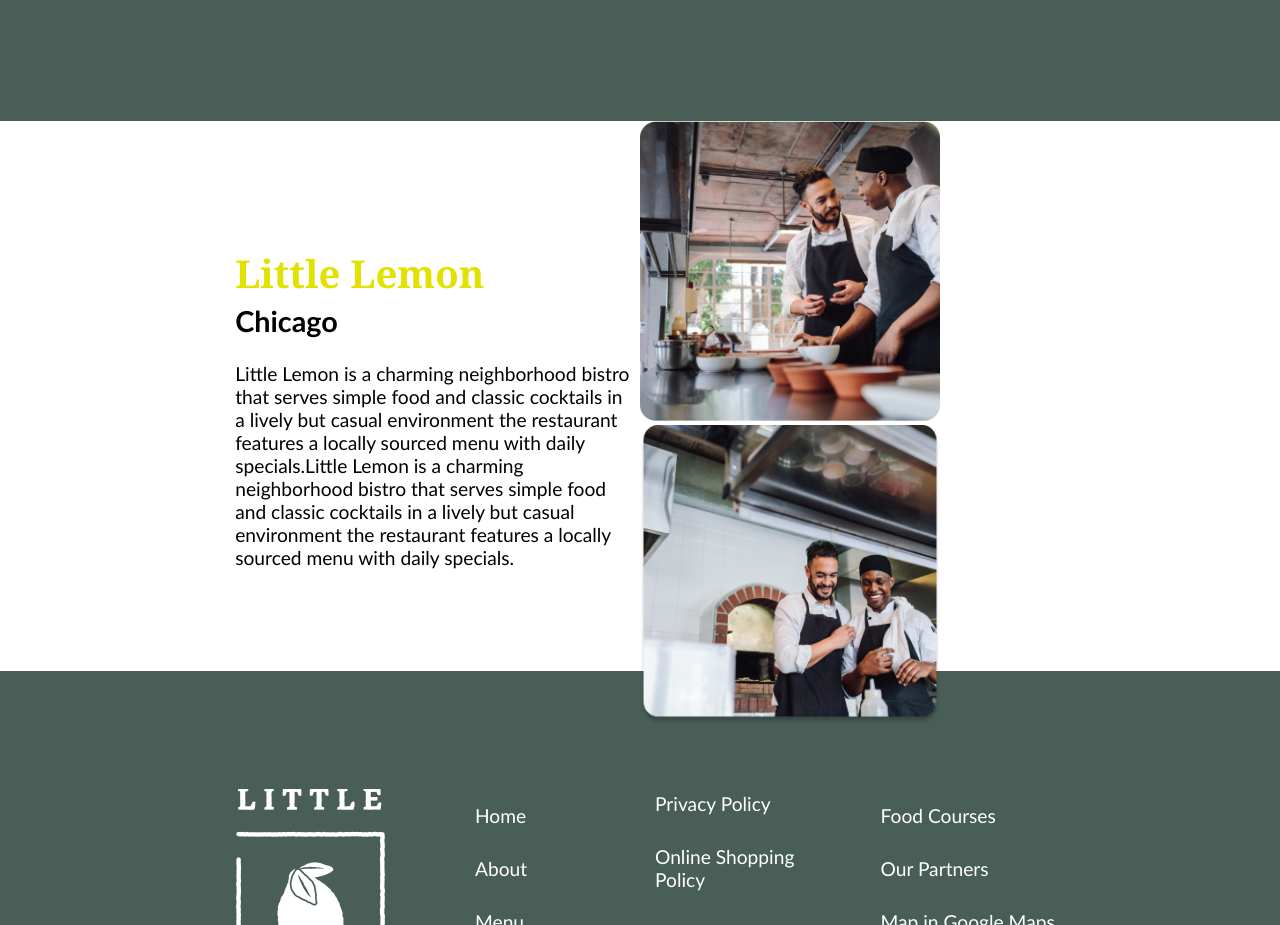
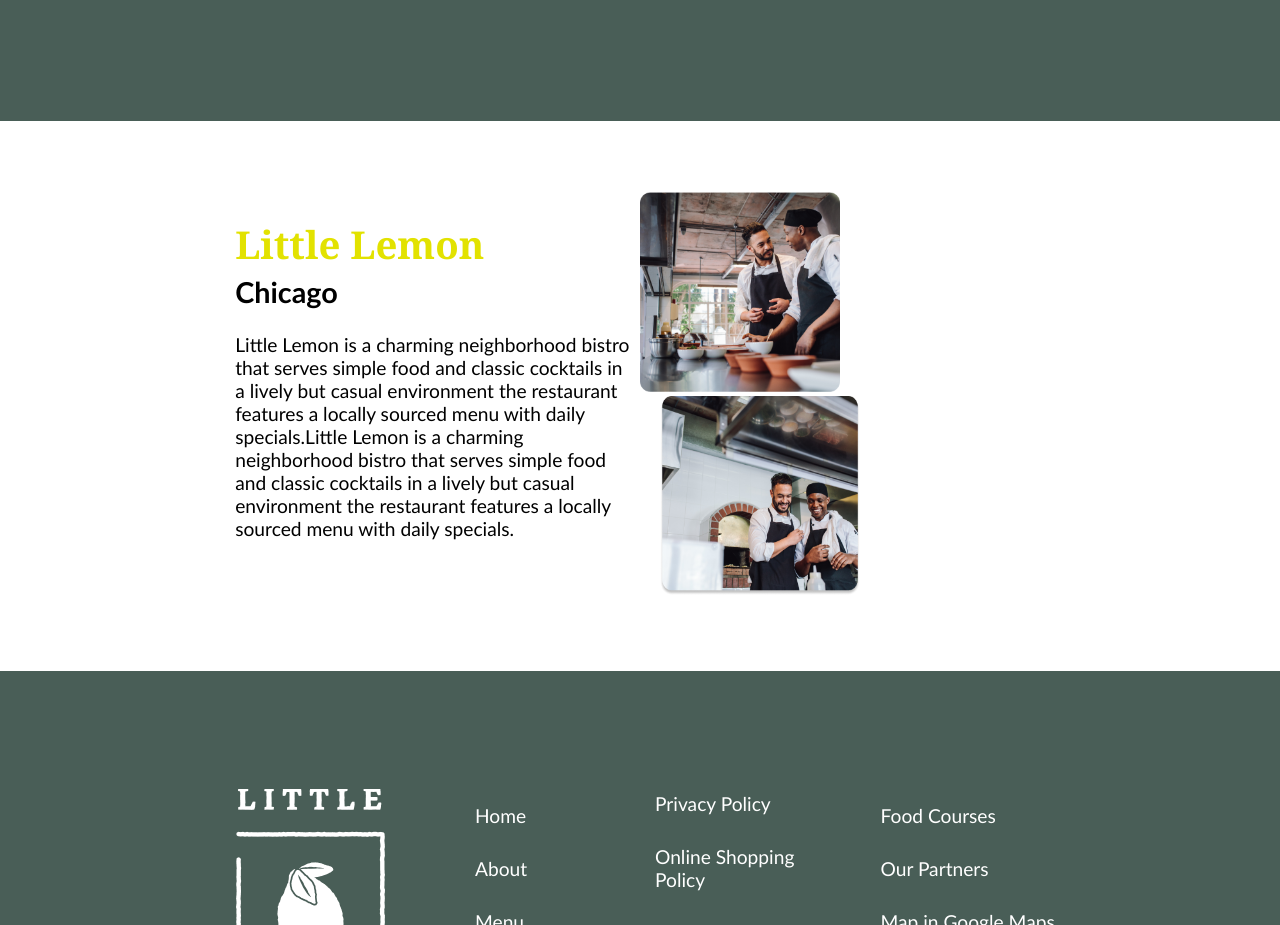
Before and after one commit to DilukshanN7/meta-capstone, a React (Create React App) app: page / in a window 1280 px wide. Shown: the part 2000-2925 px from the top of the page. Built offline with nearby package versions, Linux system fonts and the light colour scheme.

Commit message:
publish page bug fixes

```diff
--- a/src/App.js
+++ b/src/App.js
@@ -150,8 +150,8 @@ function App() {
         </div>
         <div className='fifthinside'>
           <div className='rightpics'>
-              <img src='guy1.png' width={300} height={300}></img>
-              <img src='guy2.png' width={300} height={300}></img>
+              <img src='guy1.png' width={200} height={200}></img>
+              <img style={{ paddingLeft: "20px" }} src='guy2.png' width={200} height={200}></img>
           </div>
         </div>
       </div>
```
